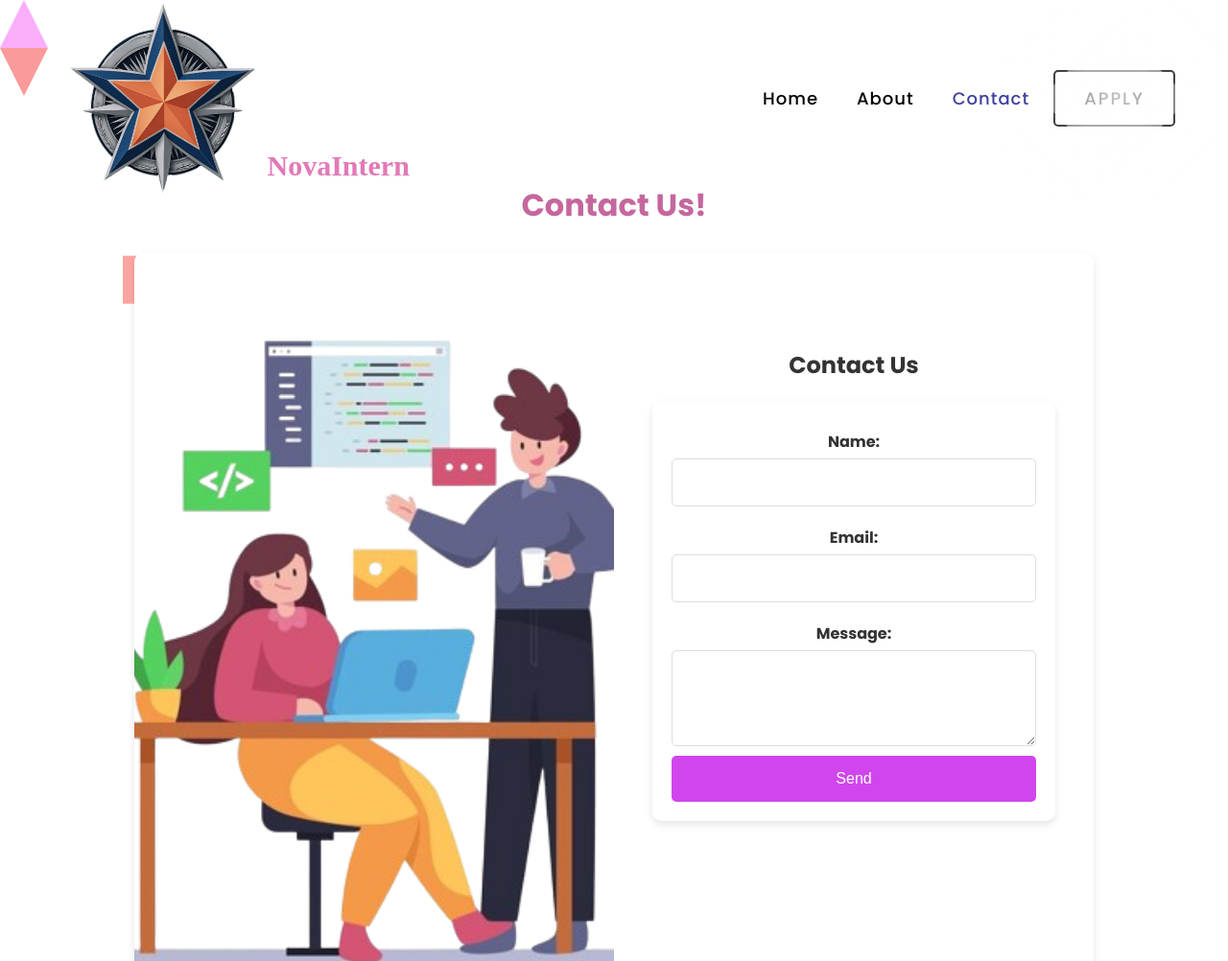
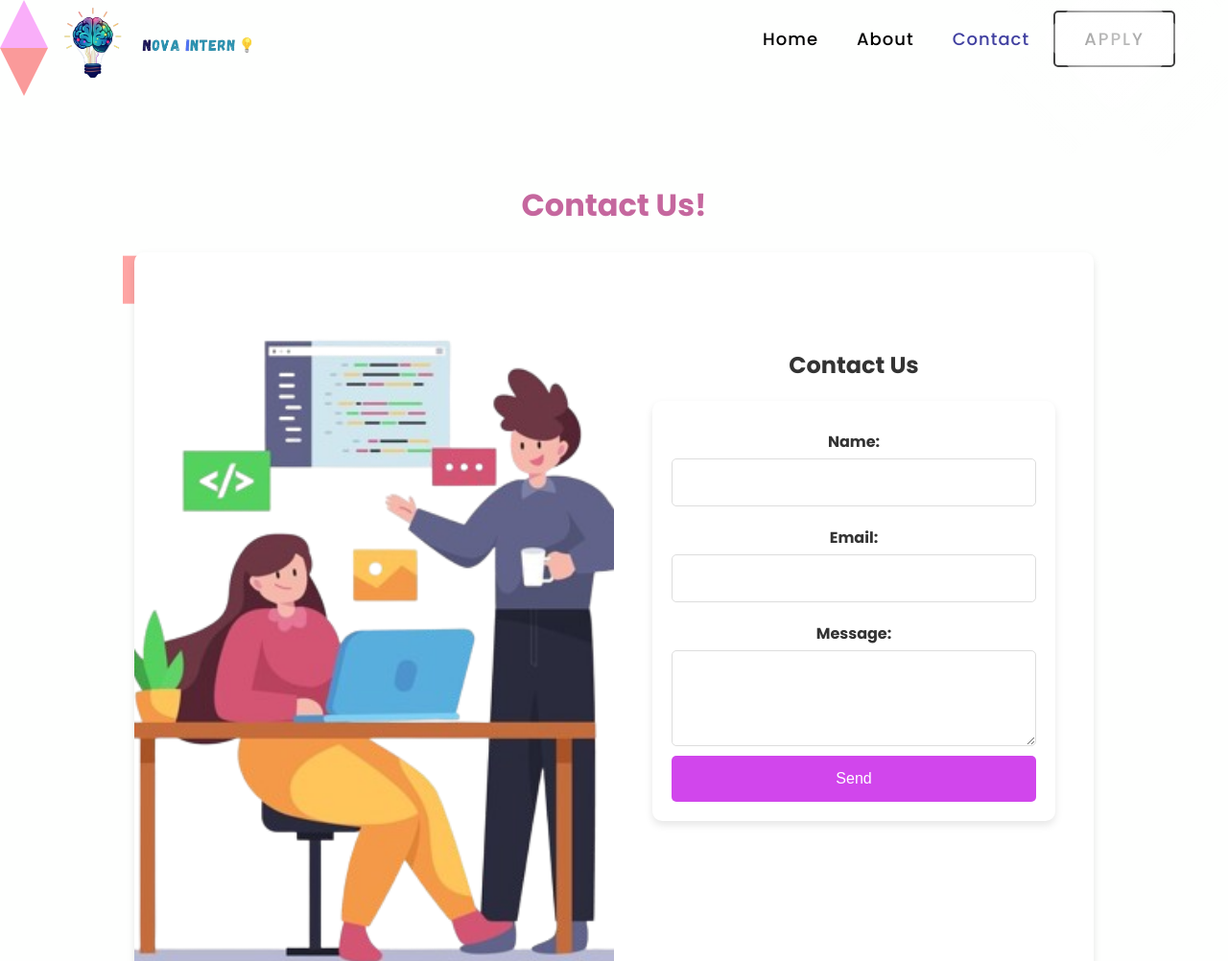
Before and after one commit to novaintern/novaintern.github.io, a plain HTML site: page contact.html in a window 1280 px wide. Shown: the top 1002 px of the page at 96% size. Drawn offline with Linux system fonts and the light colour scheme.

Commit message:
Update contact.html

```diff
--- a/contact.html
+++ b/contact.html
@@ -180,7 +180,7 @@
           </div>
     <nav id="navbar">
              <div class="logo">
-                <img src="./Images/logo.png"><b> <span class="heading1">NovaIntern</span></b>&nbsp;
+              <img src="./Images/nova logo text.png">&nbsp;
              </div>
              <input type="checkbox" id="click">
              <label for="click" class="menu-btn">
```
